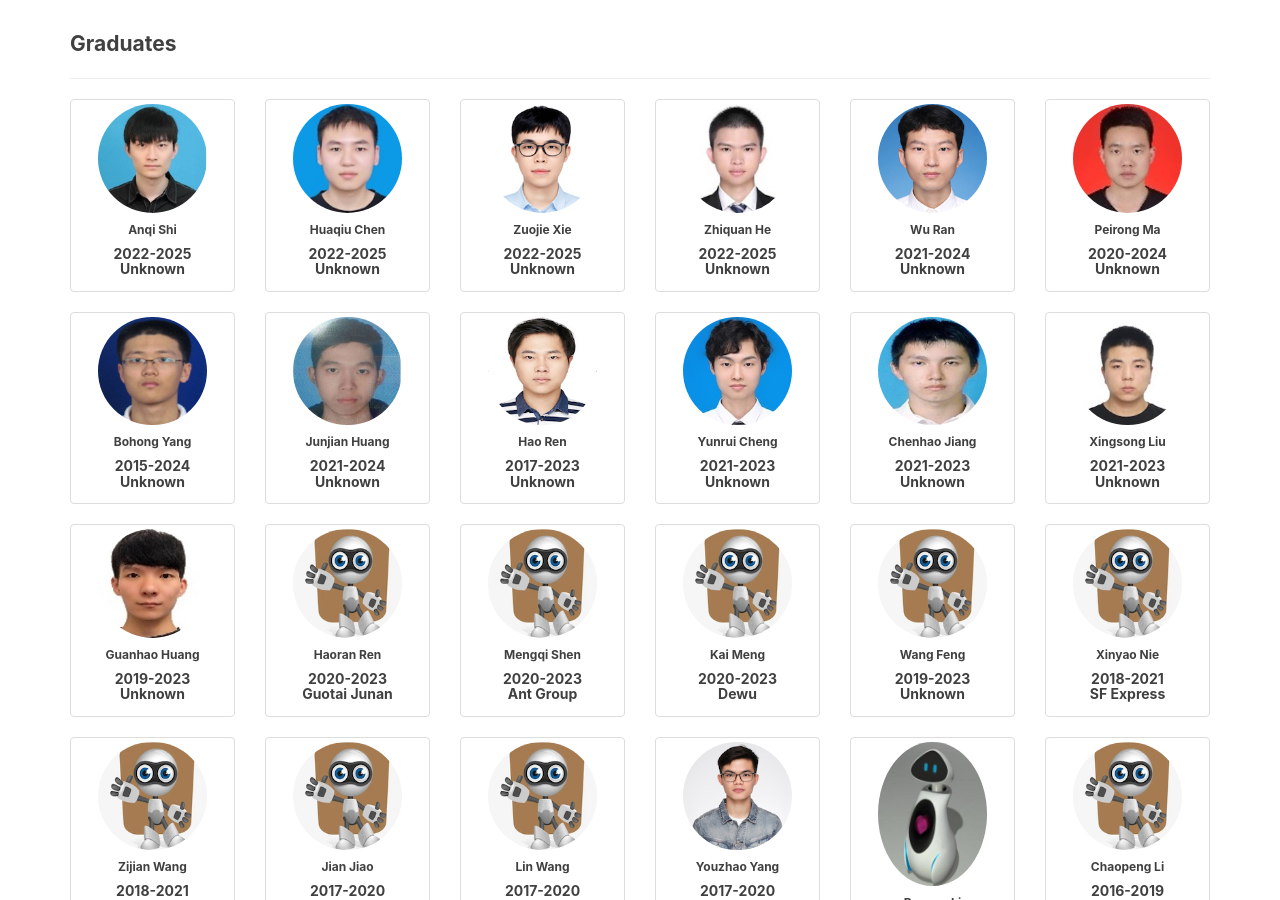
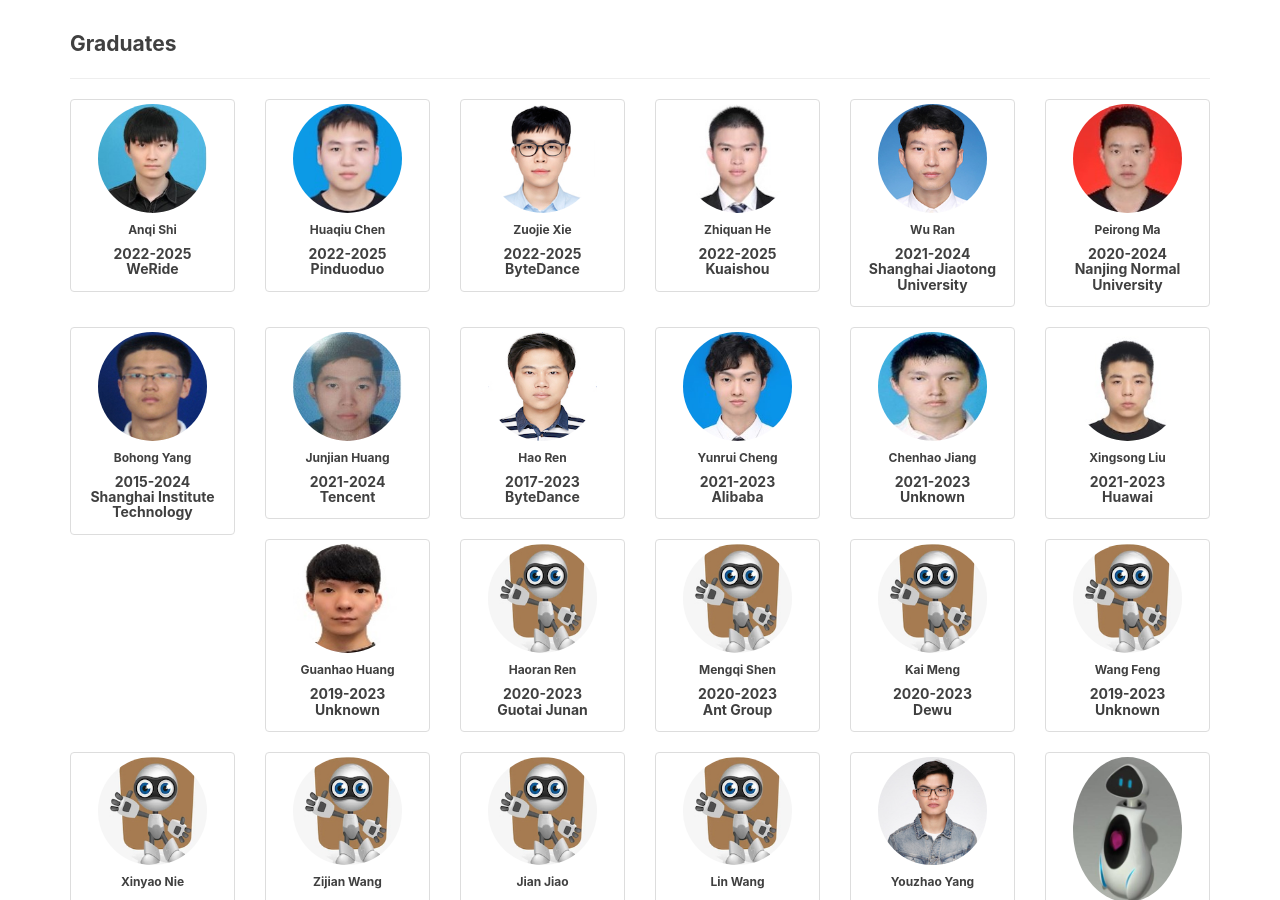
Before and after one commit to lunatics123/lunatics123.github.io, a Jekyll site: the page built from members.html, in a window 1280 px wide and 900 px high, scrolled down 1716 px. Built offline with Jekyll 4.4.1, drawn with Linux system fonts in a browser that asks for light colours; comment, search, counter and statistics services are not loaded.

Commit message:
Update members: update post graduation info

```diff
--- a/members.html
+++ b/members.html
@@ -207,7 +207,7 @@ permalink: /members.html
                 <div class="thumbnail">
                     <a><img class="img-circle" src="/img/members/anqishi.jpg" style="width: 70%"></a>
                     <h6><a>Anqi Shi</a></h6>
-                    <h5><b>2022-2025</b><br>Unknown</h5>
+                    <h5><b>2022-2025</b><br>WeRide</h5>
                 </div>
             </div>
 
@@ -215,7 +215,7 @@ permalink: /members.html
                 <div class="thumbnail">
                     <a><img class="img-circle" src="/img/members/huaqiuchen.jpg" style="width: 70%"></a>
                     <h6><a>Huaqiu Chen</a></h6>
-                    <h5><b>2022-2025</b><br>Unknown</h5>
+                    <h5><b>2022-2025</b><br>Pinduoduo</h5>
                 </div>
             </div>
 
@@ -223,7 +223,7 @@ permalink: /members.html
                 <div class="thumbnail">
                     <a><img class="img-circle" src="/img/members/zuojiexie.jpg" style="width: 70%"></a>
                     <h6><a>Zuojie Xie</a></h6>
-                    <h5><b>2022-2025</b><br>Unknown</h5>
+                    <h5><b>2022-2025</b><br>ByteDance</h5>
                 </div>
             </div>
 
@@ -231,7 +231,7 @@ permalink: /members.html
                 <div class="thumbnail">
                     <a><img class="img-circle" src="/img/members/zhiquanhe.jpg" style="width: 70%"></a>
                     <h6><a>Zhiquan He</a></h6>
-                    <h5><b>2022-2025</b><br>Unknown</h5>
+                    <h5><b>2022-2025</b><br>Kuaishou</h5>
                 </div>
             </div>
 
@@ -239,7 +239,7 @@ permalink: /members.html
                 <div class="thumbnail">
                     <a><img class="img-circle" src="/img/members/wuran.jpg"  style="width: 70%"></a>
                     <h6><a>Wu Ran</a></h6>
-                    <h5><b>2021-2024</b><br>Unknown</h5>
+                    <h5><b>2021-2024</b><br>Shanghai Jiaotong University</h5>
                 </div>
             </div>
 
@@ -248,7 +248,7 @@ permalink: /members.html
                     <a href="/details/peirongma.html"><img class="img-circle" src="/img/members/peirongma.jpg"
                                                            style="width: 70%"></a>
                     <h6><a href="/details/peirongma.html">Peirong Ma</a></h6>
-                    <h5><b>2020-2024</b><br>Unknown</h5>
+                    <h5><b>2020-2024</b><br>Nanjing Normal University</h5>
                 </div>
             </div>
 
@@ -257,7 +257,7 @@ permalink: /members.html
                     <a href="/details/bohongyang.html"><img class="img-circle" src="/img/members/bohongyang.jpg"
                                                             style="width: 70%"></a>
                     <h6><a href="/details/bohongyang.html">Bohong Yang</a></h6>
-                    <h5><b>2015-2024</b><br>Unknown</h5>
+                    <h5><b>2015-2024</b><br>Shanghai Institute Technology</h5>
                 </div>
             </div>
 
@@ -265,7 +265,7 @@ permalink: /members.html
                 <div class="thumbnail">
                     <a><img class="img-circle" src="/img/members/junjianhuang.jpg" style="width: 70%"></a>
                     <h6><a>Junjian Huang</a></h6>
-                    <h5><b>2021-2024</b><br>Unknown</h5>
+                    <h5><b>2021-2024</b><br>Tencent</h5>
                 </div>
             </div>
 
@@ -274,7 +274,7 @@ permalink: /members.html
                     <a href="/details/haoren.html"><img class="img-circle" src="/img/members/haoren.jpg"
                                                         style="width: 70%"></a>
                     <h6><a href="/details/haoren.html">Hao Ren</a></h6>
-                    <h5><b>2017-2023</b><br>Unknown</h5>
+                    <h5><b>2017-2023</b><br>ByteDance</h5>
                 </div>
             </div>
 
@@ -282,7 +282,7 @@ permalink: /members.html
                 <div class="thumbnail">
                     <a><img class="img-circle" src="/img/members/yunruicheng.jpg" style="width: 70%"></a>
                     <h6><a>Yunrui Cheng</a></h6>
-                    <h5><b>2021-2023</b><br>Unknown</h5>
+                    <h5><b>2021-2023</b><br>Alibaba</h5>
                 </div>
             </div>
 
@@ -298,7 +298,7 @@ permalink: /members.html
                 <div class="thumbnail">
                     <a><img class="img-circle" src="/img/members/xingsongliu.jpg"  style="width: 70%"></a>
                     <h6><a>Xingsong Liu</a></h6>
-                    <h5><b>2021-2023</b><br>Unknown</h5>
+                    <h5><b>2021-2023</b><br>Huawai</h5>
                 </div>
             </div>
 
```
